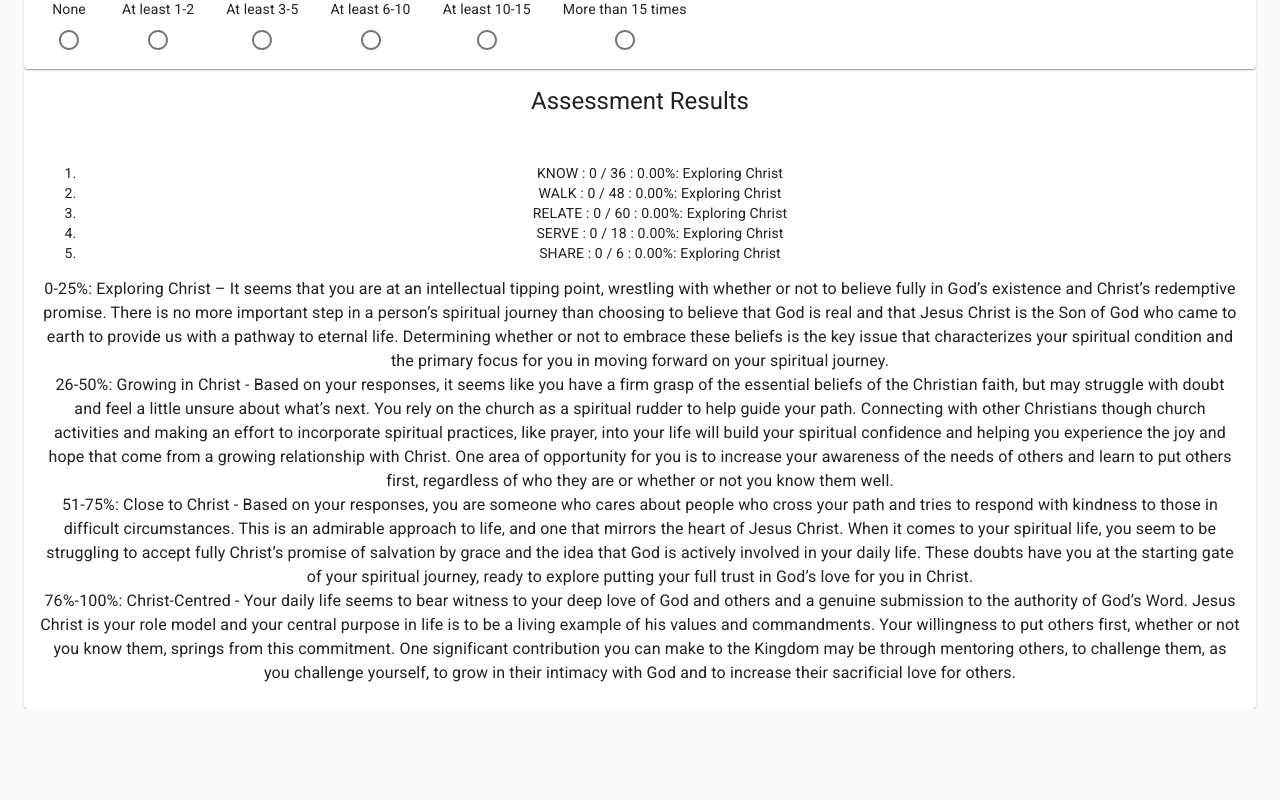
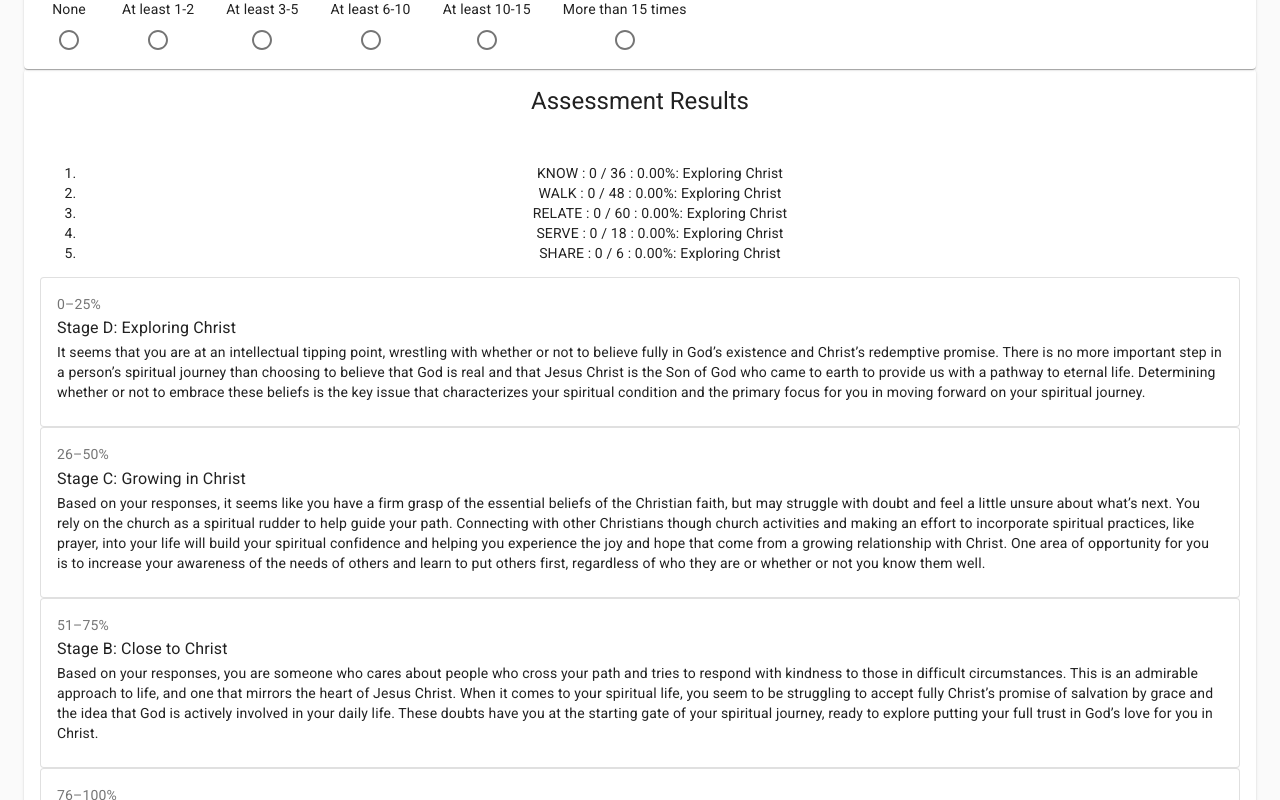
Before and after one commit to ChristopherZhong/grace-spiritual-discovery-tool, a React (Create React App) app: page / in a window 1280 px wide. Shown: the part 6640-7440 px from the top of the page. Before the commit the page ends 7349 px from the top, so only its background shows below. Built offline with nearby package versions, Linux system fonts and the light colour scheme.

Commit message:
Display the explanation of the stages

```diff
--- a/src/components/x-results/Results.tsx
+++ b/src/components/x-results/Results.tsx
@@ -1,8 +1,11 @@
 import { Card, CardContent, CardHeader, Typography } from '@material-ui/core';
 import { QuestionType } from '../../types/QuestionType';
 import { Question } from '../../types/Question';
+import { loadStages } from '../../types/Stage';
+import { getText } from '../../types/MultilingualText';
 
 export interface ResultsProps {
+  language: string
   questions: Array<Question>;
 }
 
@@ -15,16 +18,18 @@ const toPercent = (value: number): string => `${(value * 100).toFixed(2)}%`;
 
 function toStage(value: number): string {
   if (value < .26)
-    return 'Exploring Christ'
+    return 'Exploring Christ';
   if (value < .51)
-    return 'Growing in Christ'
+    return 'Growing in Christ';
   if (value < .76)
-    return 'Close to Christ'
+    return 'Close to Christ';
   return 'Christ-Centred';
 }
 
+const stages = loadStages();
+
 export function Results(props: ResultsProps): JSX.Element {
-  const { questions } = props;
+  const { language, questions } = props;
   const map = new Map<QuestionType, Score>();
   questions.forEach((value) => {
     let score = map.get(value.type);
@@ -38,62 +43,47 @@ export function Results(props: ResultsProps): JSX.Element {
     score.total += value.choices.reduce((max, choice) => Math.max(max, choice.points), 0);
     map.set(value.type, score);
   });
-  const l: Array<string> = [];
+  const results: Array<string> = [];
   map.forEach((value, key) => {
     console.log(`>>> type=${key}, value=${value}`);
     const score = value.current / value.total;
-    l.push(`${key} : ${value.current} / ${value.total} : ${toPercent(score)}: ${toStage(score)}`);
+    results.push(`${key} : ${value.current} / ${value.total} : ${toPercent(score)}: ${toStage(score)}`);
   });
   return (
     <Card>
       <CardHeader title='Assessment Results'/>
       <CardContent>
         <ol>
-          {/*{questions.map((value, index) => <li key={index}>{JSON.stringify(value.answer)}</li>)}*/}
-          {/*<li>{JSON.stringify(questions[28])}</li>*/}
-          {l.map((value, index) => <li key={index}>{value}</li>)}
+          {results.map((value, index) => <li key={index}>{value}</li>)}
         </ol>
-        <Typography>
-          0-25%: Exploring Christ
-          – It seems that you are at an intellectual tipping point, wrestling with whether or not to believe fully in
-          God’s existence and Christ’s redemptive promise.
-          There is no more important step in a person’s spiritual journey than choosing to believe that God is real and
-          that Jesus Christ is the Son of God who came to earth to provide us with a pathway to eternal life.
-          Determining whether or not to embrace these beliefs is the key issue that characterizes your spiritual
-          condition and the primary focus for you in moving forward on your spiritual journey.
-        </Typography>
-        <Typography>
-          26-50%: Growing in Christ
-          - Based on your responses, it seems like you have a firm grasp of the essential beliefs of the Christian
-          faith, but may struggle with doubt and feel a little unsure about what’s next.
-          You rely on the church as a spiritual rudder to help guide your path.
-          Connecting with other Christians though church activities and making an effort to incorporate spiritual
-          practices, like prayer, into your life will build your spiritual confidence and helping you experience the joy
-          and hope that come from a growing relationship with Christ.
-          One area of opportunity for you is to increase your awareness of the needs of others and learn to put others
-          first, regardless of who they are or whether or not you know them well.
-        </Typography>
-        <Typography>
-          51-75%: Close to Christ
-          - Based on your responses, you are someone who cares about people who cross your path and tries to respond
-          with kindness to those in difficult circumstances.
-          This is an admirable approach to life, and one that mirrors the heart of Jesus Christ.
-          When it comes to your spiritual life, you seem to be struggling to accept fully Christ’s promise of salvation
-          by grace and the idea that God is actively involved in your daily life.
-          These doubts have you at the starting gate of your spiritual journey, ready to explore putting your full trust
-          in God’s love for you in Christ.
-        </Typography>
-        <Typography>
-          76%-100%: Christ-Centred
-          - Your daily life seems to bear witness to your deep love of God and others and a genuine submission to the
-          authority of God’s Word.
-          Jesus Christ is your role model and your central purpose in life is to be a living example of his values and
-          commandments.
-          Your willingness to put others first, whether or not you know them, springs from this commitment.
-          One significant contribution you can make to the Kingdom may be through mentoring others, to challenge them,
-          as you challenge yourself, to grow in their intimacy with God and to increase their sacrificial love for
-          others.
-        </Typography>
+        {stages.map((value, index) => (
+          <Card
+            key={index}
+            variant='outlined'
+          >
+            <CardContent>
+              <Typography
+                align='left'
+                color='textSecondary'
+                variant='body2'
+              >
+                {value.range.min}&ndash;{value.range.max}%
+              </Typography>
+              <Typography
+                align='left'
+                variant='subtitle1'
+              >
+                {getText(value.id, language)}: {getText(value.name, language)}
+              </Typography>
+              <Typography
+                align='left'
+                variant='body2'
+              >
+                {getText(value.description, language)}
+              </Typography>
+            </CardContent>
+          </Card>
+        ))}
       </CardContent>
     </Card>
   );
```
